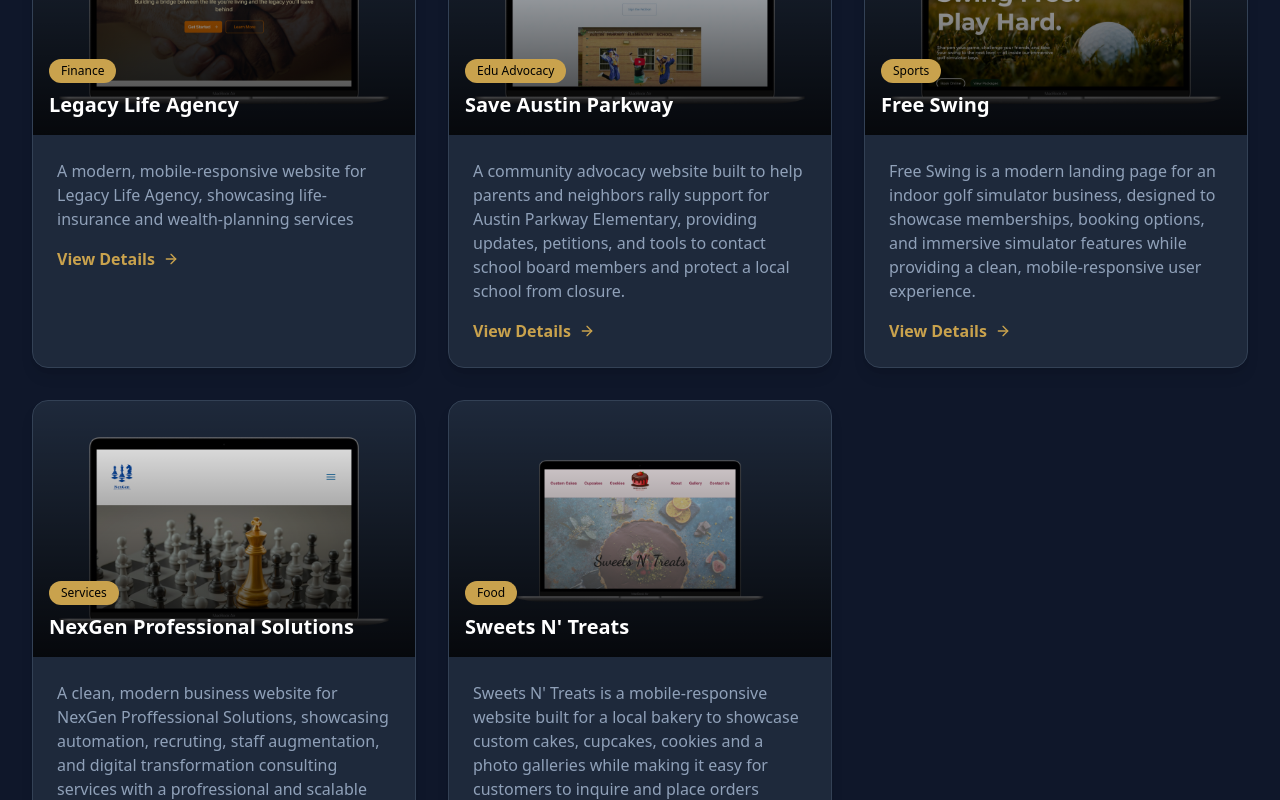
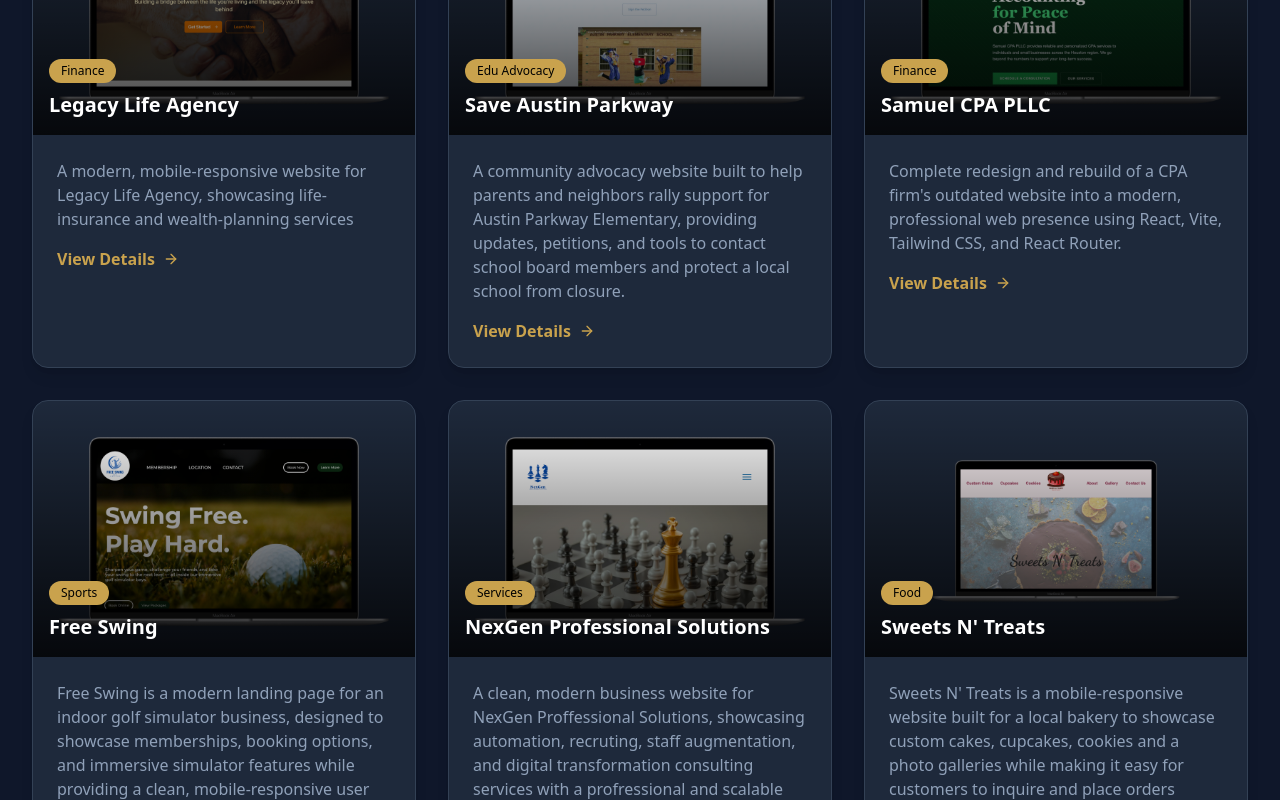
Before and after one commit to rmathew21/roboWebSolutions, a React (Vite) app: page / in a window 1280 px wide. Shown: the part 1900-2700 px from the top of the page. Built offline with nearby package versions, Linux system fonts and the light colour scheme.

Commit message:
added msacpa details to Projects, including img, descriptions, challenge, and solution

```diff
--- a/src/components/Projects.jsx
+++ b/src/components/Projects.jsx
@@ -7,6 +7,8 @@ import saveApeImg2 from "../assets/saveApeMockup2.png";
 import freeSwingMockup from "../assets/freeSwingMockup.png";
 import nexGenMockup from "../assets/nexGenMockup.png";
 import sweetTreatMockup from "../assets/sweetNTreatsMockup.png";
+import msacpaMockup from "../assets/msacpaMockup.png";
+//Mockup color in Shot.so use #1E293B
 
 export function Projects() {
   const [selectedProject, setSelectedProject] = useState(null);
@@ -68,8 +70,37 @@ export function Projects() {
       liveUrl: "https://www.saveape.org/",
       liveLabel: "Visit Live Site",
     },
+
     {
       id: 3,
+      title: "Samuel CPA PLLC",
+      category: "Finance",
+      image: msacpaMockup,
+      description:
+        "Complete redesign and rebuild of a CPA firm's outdated website into a modern, professional web presence using React, Vite, Tailwind CSS, and React Router.",
+      fullDescription:
+        "Samuel CPA PLLC is a Stafford, TX-based accounting firm that had been running on an aging website that no longer reflected the quality and professionalism of their services. This project involved a full ground-up rebuild — designing and developing a multi-page site with a clean, trustworthy aesthetic built around a custom forest green palette. The new site includes dedicated pages for Home, About, Services, Resources, and Contact, with features like a tax rate reference table, IRS publications grid, a record retention guide, and an FAQ accordion — giving clients genuinely useful tools alongside the firm's core information.",
+      technologies: [
+        "React",
+        "Vite",
+        "Tailwind CSS",
+        "React Router",
+        "FormSpree",
+      ],
+      // results: [
+      //   "300% increase in online visibility",
+      //   "Virtual consultations fully booked",
+      //   "60% of visitors explore 5+ pages",
+      // ],
+      challenge:
+        "The existing site was years old, visually outdated, and lacked both the modern UX and the informational depth that clients and prospects expect from a professional firm today. The goal was to modernize the brand presence without losing the trust and credibility the firm had built — while also adding real value through resource-rich content pages that go beyond a typical brochure site.",
+      solution:
+        "Built a fully responsive, multi-page React application using Vite for fast development and optimized builds, Tailwind CSS for a polished and consistent design system, and React Router DOM for seamless client-side navigation. The site features a sticky navbar with a mobile hamburger menu, smooth page transitions, and a suite of interactive resource tools. The result is a professional, fast-loading site that positions the firm credibly and gives clients practical tax and accounting resources at their fingertips.",
+      liveUrl: "https://msacpas.vercel.app/",
+      liveLabel: "Visit Live Site",
+    },
+    {
+      id: 4,
       title: "Free Swing",
       category: "Sports",
       image: freeSwingMockup,
@@ -96,7 +127,7 @@ export function Projects() {
       liveLabel: "Visit Live Site",
     },
     {
-      id: 4,
+      id: 5,
       title: "NexGen Professional Solutions",
       category: "Services",
       image: nexGenMockup,
@@ -124,7 +155,7 @@ export function Projects() {
       liveLabel: "Visit Live Site",
     },
     {
-      id: 5,
+      id: 6,
       title: "Sweets N' Treats",
       category: "Food",
       image: sweetTreatMockup,
```
Also changed, not shown: src/assets/msacpaMockup.png (added).
